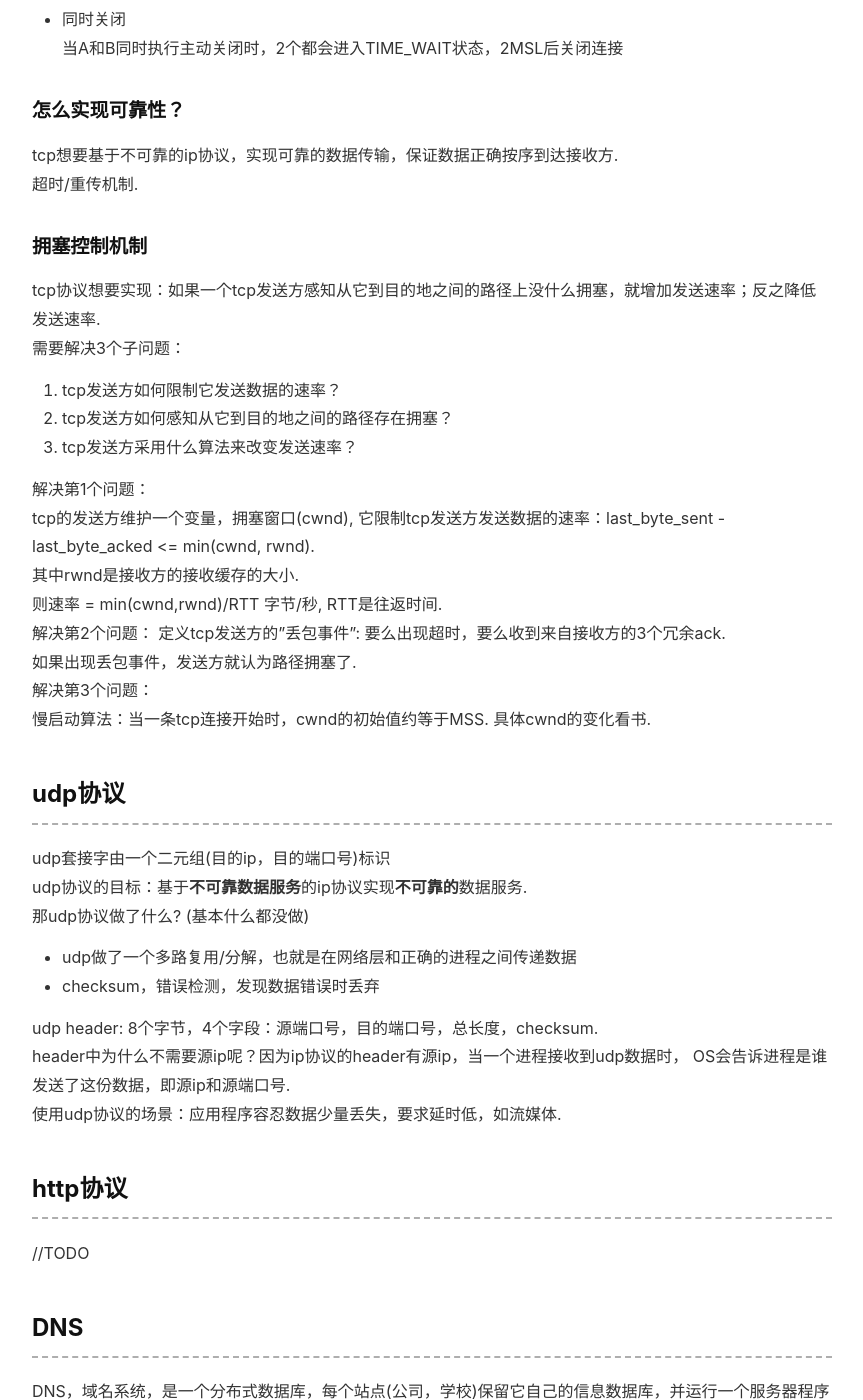
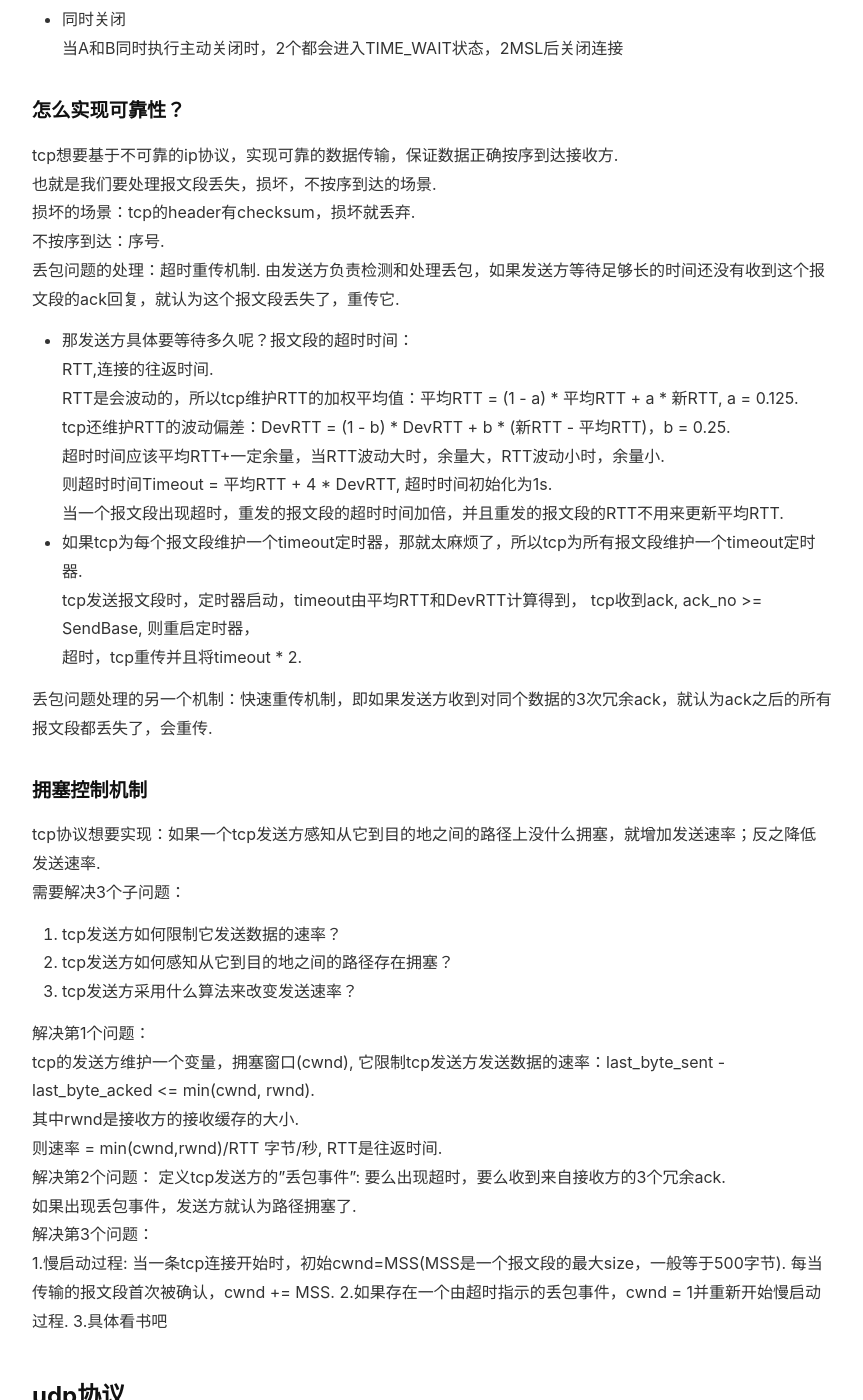
Before and after one commit to fukua95/fukua95.github.io, a Jekyll site: the page built from _posts/2021-04-14-tcp,udp,ip协议学习笔记.md, in a window 1280 px wide and 1400 px high, scrolled down 3862 px. Shown: the whole window, without its empty margins (88-951 px from the left). Built offline with Jekyll 4.4.1, drawn with Linux system fonts in a browser that asks for light colours; nearby versions of some CDN libraries; comment, search, counter and statistics services are not loaded; some of the changed text lies outside the part shown.

Commit message:
Update 2021-04-14-tcp,udp,ip协议学习笔记.md

```diff
--- a/_posts/2021-04-14-tcp,udp,ip协议学习笔记.md
+++ b/_posts/2021-04-14-tcp,udp,ip协议学习笔记.md
@@ -54,7 +54,7 @@ tcp协议的目标：基于**不可靠数据服务**的ip协议实现**面向连
 3. **怎么实现可靠性?**
 
 我们先看看tcp协议的header，再解决以上问题.
-**tcp headear**: 一般是20字节，源端口号，目的端口号，**32位序号**，**32位确认号**，**ACK**，**SYN**，**RST**，**FIN**，header长度，接收窗口，checksum等.
+**tcp headear**: 一般是20字节，源端口号，目的端口号，**32位序号**，**32位确认号**，**ACK**，**SYN**，**RST**，**FIN**，header长度，接收窗口，(header+data的)checksum等.
 * header中没有源ip和目的ip，因为放在ip header中.
 * header中没有总长度，因为是字节流模式, 当发送最后一段字节流时，设置FIN = 1.
 * 序号是对字节的编号，而不是对报文段的编号，序号是该报文段首字节的字节流编号.
@@ -124,7 +124,23 @@ A和B都能终止tcp连接. 因为tcp连接是2个管道，每个必须单独进
 
 ### 怎么实现可靠性？
 tcp想要基于不可靠的ip协议，实现可靠的数据传输，保证数据正确按序到达接收方.
-超时/重传机制.
+也就是我们要处理报文段丢失，损坏，不按序到达的场景.
+损坏的场景：tcp的header有checksum，损坏就丢弃.
+不按序到达：序号.
+丢包问题的处理：超时重传机制. 由发送方负责检测和处理丢包，如果发送方等待足够长的时间还没有收到这个报文段的ack回复，就认为这个报文段丢失了，重传它.
+* 那发送方具体要等待多久呢？报文段的超时时间：
+  RTT,连接的往返时间.
+  RTT是会波动的，所以tcp维护RTT的加权平均值：平均RTT = (1 - a) * 平均RTT + a * 新RTT, a = 0.125.
+  tcp还维护RTT的波动偏差：DevRTT = (1 - b) * DevRTT + b * (新RTT - 平均RTT)，b = 0.25.
+  超时时间应该平均RTT+一定余量，当RTT波动大时，余量大，RTT波动小时，余量小.
+  则超时时间Timeout = 平均RTT + 4 * DevRTT, 超时时间初始化为1s.
+  当一个报文段出现超时，重发的报文段的超时时间加倍，并且重发的报文段的RTT不用来更新平均RTT.
+* 如果tcp为每个报文段维护一个timeout定时器，那就太麻烦了，所以tcp为所有报文段维护一个timeout定时器.
+  tcp发送报文段时，定时器启动，timeout由平均RTT和DevRTT计算得到，
+  tcp收到ack, ack_no >= SendBase, 则重启定时器，
+  超时，tcp重传并且将timeout * 2.
+
+丢包问题处理的另一个机制：快速重传机制，即如果发送方收到对同个数据的3次冗余ack，就认为ack之后的所有报文段都丢失了，会重传.
 
 ### 拥塞控制机制
 tcp协议想要实现：如果一个tcp发送方感知从它到目的地之间的路径上没什么拥塞，就增加发送速率；反之降低发送速率.
@@ -141,7 +157,9 @@ tcp的发送方维护一个变量，拥塞窗口(cwnd), 它限制tcp发送方发
 定义tcp发送方的"丢包事件": 要么出现超时，要么收到来自接收方的3个冗余ack.
 如果出现丢包事件，发送方就认为路径拥塞了.
 解决第3个问题：
-慢启动算法：当一条tcp连接开始时，cwnd的初始值约等于MSS. 具体cwnd的变化看书.
+1.慢启动过程: 当一条tcp连接开始时，初始cwnd=MSS(MSS是一个报文段的最大size，一般等于500字节). 每当传输的报文段首次被确认，cwnd += MSS.
+2.如果存在一个由超时指示的丢包事件，cwnd = 1并重新开始慢启动过程.
+3.具体看书吧
 
 ## udp协议
 udp套接字由一个二元组(目的ip，目的端口号)标识
```
